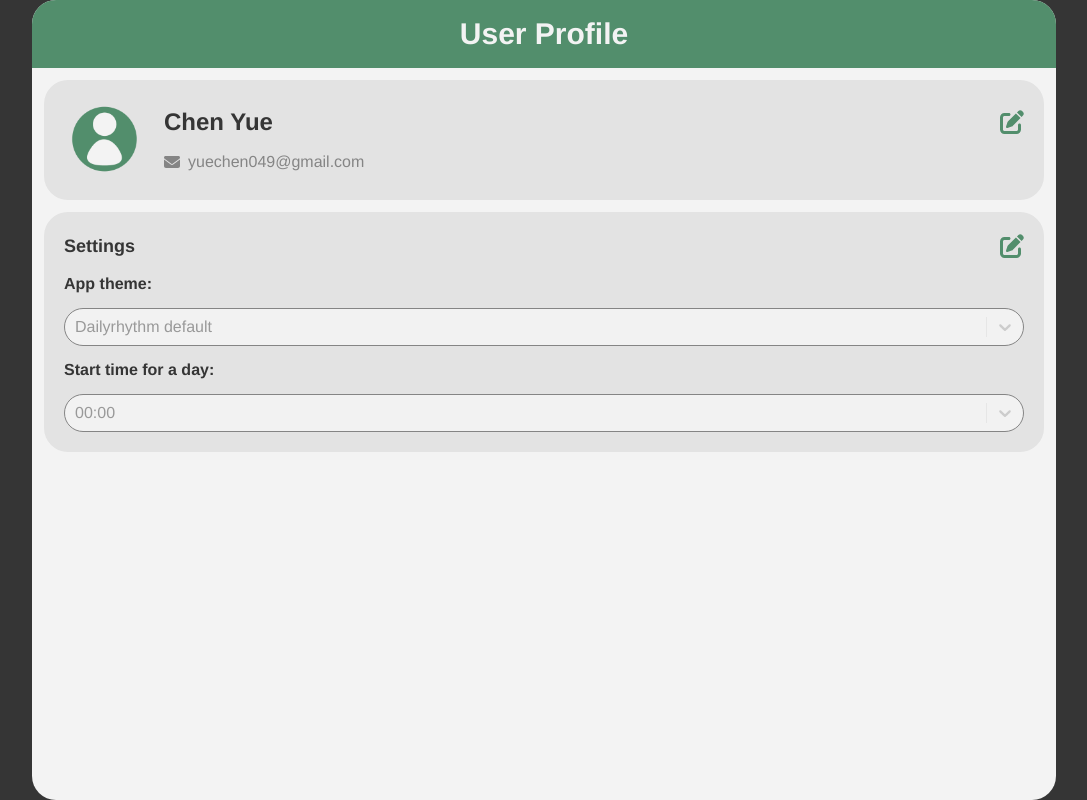
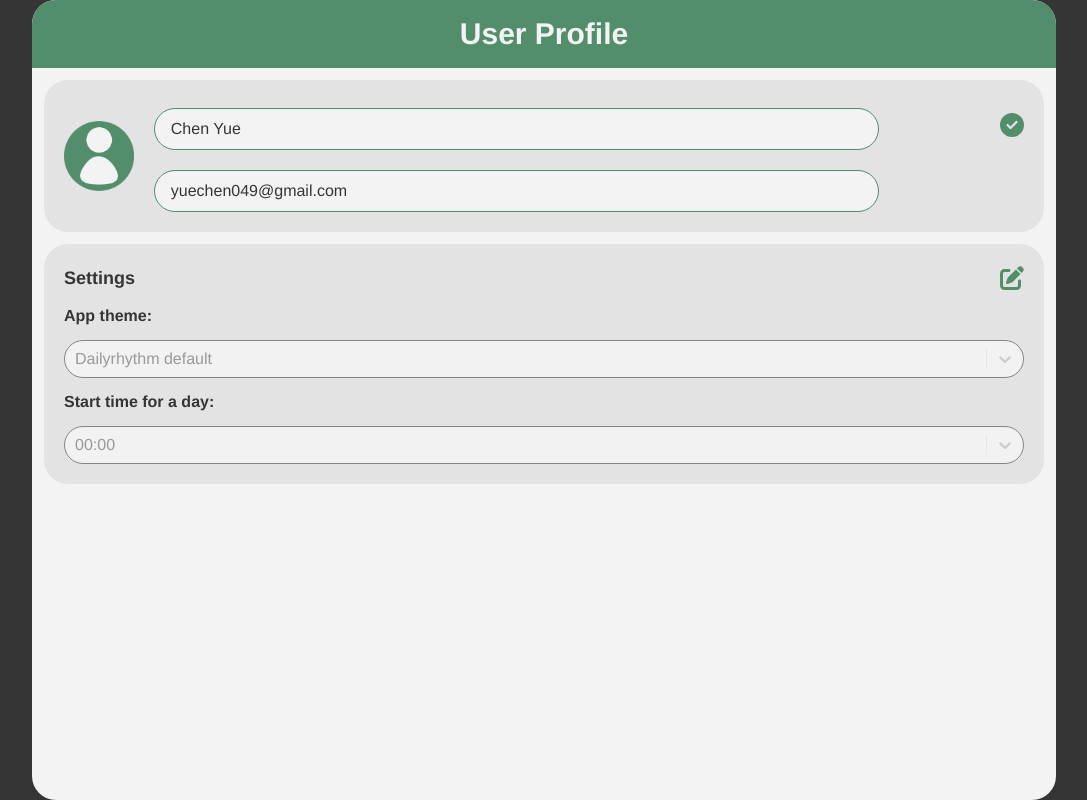
Before and after one commit to cyue49/dailyrhythm, a React (Create React App) app in the folder frontend/: page /profile in a window 1280 px wide. Both pictures are taken after a click on the icon 1108 px from the left and 122 px from the top of the page. Shown: the whole page, without its empty margins (96-1183 px from the left). Built offline with nearby package versions, Linux system fonts and the light colour scheme.

Commit message:
updated toggle Edit button on Profile page

```diff
--- a/frontend/src/components/profile/SettingsCard.js
+++ b/frontend/src/components/profile/SettingsCard.js
@@ -20,10 +20,13 @@ const SettingsCard = () => {
     }
 
     const handleEdit = () => {
-        isEdit ? setIsEdit(false) : setIsEdit(true)
-
-        // todo: handle requests to db
-
+        if (isEdit) {
+            // handle request to db
+            console.log('saving to db')
+            setIsEdit(false)
+        } else {
+            setIsEdit(true)
+        }
     }
 
     return (
--- a/frontend/src/components/profile/UserCard.js
+++ b/frontend/src/components/profile/UserCard.js
@@ -1,24 +1,52 @@
-import React from 'react'
+import React, { useState } from 'react'
 import { FontAwesomeIcon } from '@fortawesome/react-fontawesome'
-import { faEnvelope, faPenToSquare } from '@fortawesome/free-solid-svg-icons'
+import { faEnvelope, faPenToSquare, faCircleCheck } from '@fortawesome/free-solid-svg-icons'
 
 const UserCard = ({ user }) => {
+    const [isEdit, setIsEdit] = useState(false)
+    const [form, setForm] = useState({ username: 'Chen Yue', email: 'yuechen049@gmail.com' })
+
+    const handleChange = (e) => {
+        setForm({
+            ...form,
+            [e.target.name]: e.target.value
+        })
+    }
+
+    const handleEdit = () => {
+        if (isEdit) {
+            // handle request to db
+            console.log('saving to db')
+            setIsEdit(false)
+        } else {
+            setIsEdit(true)
+        }
+    }
+
     return (
         <div className='flex flex-row gap-5 p-5 mx-3 items-center bg-appGray-1 rounded-3xl'>
             <img
-                className='size-[80px]'
+                className='size-[70px]'
                 src={require(`../../assets/profiles/profile1.png`)}
                 alt="default profile"
             />
             <div className='flex flex-col gap-3 truncate w-full'>
                 <div className='flex flex-row gap-2 items-center justify-between'>
-                    <span className='font-bold text-2xl'>Chen Yue</span>
-                    <FontAwesomeIcon icon={faPenToSquare} className='text-2xl text-appGreen' />
+                    {!isEdit ?
+                        <span className='font-bold text-2xl truncate'>{form.username}</span> :
+                        <input className='form-text-input w-10/12 truncate' type='text' name='username' id='username' autoComplete='on' autoCapitalize='off' placeholder='Username' value={form.username} onChange={handleChange} />
+                    }
+                    <FontAwesomeIcon icon={isEdit ? faCircleCheck : faPenToSquare} className='text-2xl text-appGreen' onClick={handleEdit} />
                 </div>
 
-                <div className='flex flex-row gap-2 items-center text-appGray-3'>
-                    <FontAwesomeIcon icon={faEnvelope} />
-                    <span className='truncate'>yuechen049@gmail.com</span>
+                <div>
+                    {!isEdit ?
+                        <div className='flex flex-row gap-2 items-center text-appGray-3'>
+                            <FontAwesomeIcon icon={faEnvelope} />
+                            <span className='truncate'>{form.email}</span>
+                        </div> :
+                        <input className='form-text-input w-10/12 truncate' type='text' name='email' id='email' autoComplete='on' autoCapitalize='off' placeholder='Email' value={form.email} onChange={handleChange} />
+                    }
                 </div>
             </div>
         </div>
```
Also changed, not shown: frontend/src/assets/profiles/profile1.png.
